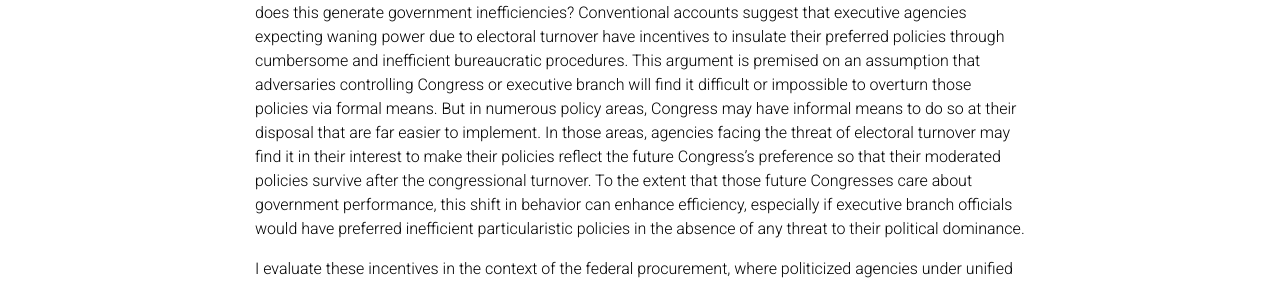
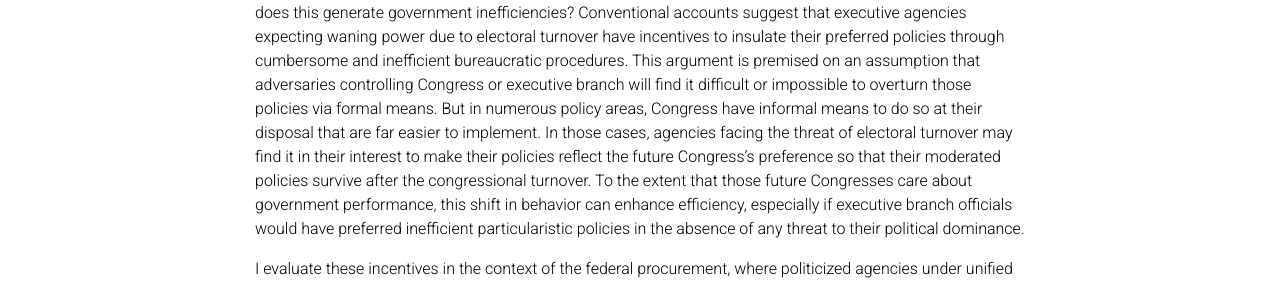
Before and after one commit to kyuwon-lee/kyuwon-lee.github.io, a Jekyll site: the page built from _pages/Research.md, in a window 1280 px wide and 1344 px high. Shown: the part 293-576 px from the top of the window. Built offline with Jekyll 4.4.1, drawn with Linux system fonts in a browser that asks for light colours; comment, search, counter and statistics services are not loaded; a style sheet for code colours, icons or effects is not loaded; some of the changed text lies outside the part shown.

Commit message:
Update Research.md

```diff
--- a/_pages/Research.md
+++ b/_pages/Research.md
@@ -9,7 +9,7 @@ nav: true
 **Electoral Turnover and Government Efficiency: Evidence from Federal Procurement**
 
 
-Do political actors attempt to "lock in" their preferred policies in response to anticipated electoral turnover, and does this generate government inefficiencies? Conventional accounts suggest that executive agencies expecting waning power due to electoral turnover have incentives to insulate their preferred policies through cumbersome and inefficient bureaucratic procedures. This argument is premised on an assumption that adversaries controlling Congress or executive branch will find it difficult or impossible to overturn those policies via formal means. But in numerous policy areas, Congress may have informal means to do so at their disposal that are far easier to implement. In those areas, agencies facing the threat of electoral turnover may find it in their interest to make their policies reflect the future Congress's preference so that their moderated policies survive after the congressional turnover. To the extent that those future Congresses care about government performance, this shift in behavior can enhance efficiency, especially if executive branch officials would have preferred inefficient particularistic policies in the absence of any threat to their political dominance.
+Do political actors attempt to "lock in" their preferred policies in response to anticipated electoral turnover, and does this generate government inefficiencies? Conventional accounts suggest that executive agencies expecting waning power due to electoral turnover have incentives to insulate their preferred policies through cumbersome and inefficient bureaucratic procedures. This argument is premised on an assumption that adversaries controlling Congress or executive branch will find it difficult or impossible to overturn those policies via formal means. But in numerous policy areas, Congress have informal means to do so at their disposal that are far easier to implement. In those cases, agencies facing the threat of electoral turnover may find it in their interest to make their policies reflect the future Congress's preference so that their moderated policies survive after the congressional turnover. To the extent that those future Congresses care about government performance, this shift in behavior can enhance efficiency, especially if executive branch officials would have preferred inefficient particularistic policies in the absence of any threat to their political dominance.
 
 
  I evaluate these incentives in the context of the federal procurement, where politicized agencies under unified government may provide non-competitive, higher-cost contracts to firms politically connected to the president in the absence of any threat to their political dominance. Using data on over 10 million federal contracts and exploiting short-term price changes in election prediction markets, I find that as the probability of congressional turnover increases, agencies under unified government provide more lower-cost contracts through competitive bidding. Consistent with my theory, the shift in behavior is more prominent in industries where agencies mostly expect contracts being overturned by the future Congress: Where a high proportion of the president's connected firms compete for procurement and where these connected firms are relatively inefficient. My findings challenge the dominant perspective that electoral turnover necessarily degrades bureaucratic performance.
```
